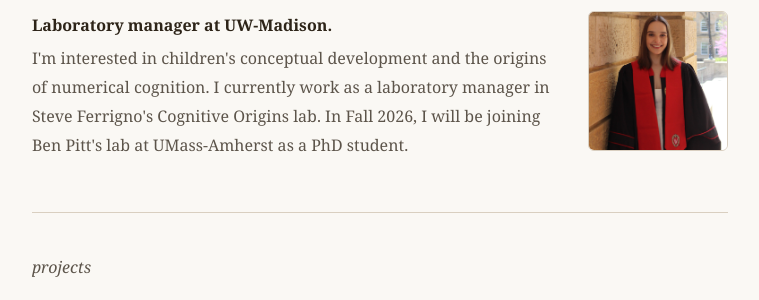
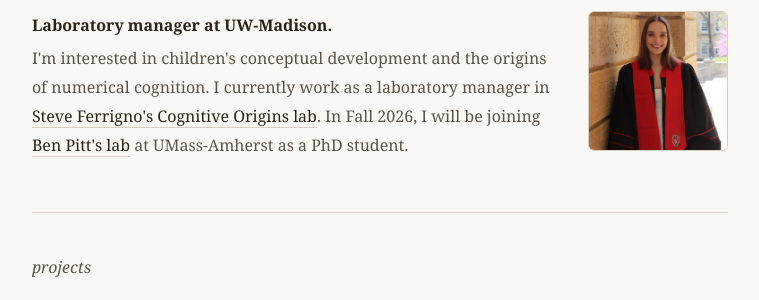
Before and after one commit to zellergracie/zellergracie.github.io, a Jekyll site: the page built from index.md, in a window 1280 px wide. Shown: the part 130-430 px from the top of the page, without its empty margins (260-1019 px from the left). Built offline with Jekyll 4.4.1, drawn with Linux system fonts in a browser that asks for light colours; part of the change alters nothing that is shown.

```diff
--- a/index.md
+++ b/index.md
@@ -7,7 +7,7 @@ title: Gracie Zeller
   <div class="hero-inner" style="display: flex; justify-content: space-between; align-items: flex-start; gap: 2rem;">
     <div>
       <p><strong>Laboratory manager at UW-Madison.</strong></p>
-      <p>I'm interested in children's conceptual development and the origins of numerical cognition. I currently work as a laboratory manager in Steve Ferrigno's Cognitive Origins lab. In Fall 2026, I will be joining Ben Pitt's lab at UMass-Amherst as a PhD student.</p>
+      <p>I'm interested in children's conceptual development and the origins of numerical cognition. I currently work as a laboratory manager in <a href="https://cognitiveoriginslab.psych.wisc.edu/">Steve Ferrigno's Cognitive Origins lab</a>. In Fall 2026, I will be joining <a href="https://cognitiveconstructionlab.com/">Ben Pitt's lab</a> at UMass-Amherst as a PhD student.</p>
     </div>
     <img src="/headshot.jpg" alt="Gracie Zeller"
       style="width: 140px; height: 140px; object-fit: cover; border-radius: 6px; flex-shrink: 0; border: 1px solid #d9cfc0;">
@@ -37,7 +37,14 @@ title: Gracie Zeller
 <section id="contact">
   <p class="section-label">contact</p>
   <div class="contact-links">
-    <p><a href="mailto:gzeller2@wisc.edu">gzeller2@wisc.edu</a></p>
+    <p><a href="#" id="email-link">email</a></p>
+    <script>
+      const u = 'gzeller2';
+      const d = 'wisc.edu';
+      const el = document.getElementById('email-link');
+      el.href = 'mailto:' + u + '@' + d;
+      el.textContent = u + '@' + d;
+    </script>
     <p><a href="https://bsky.app/profile/zellergracie.bsky.social" target="_blank">bluesky</a></p>
     <p><a href="https://www.linkedin.com/in/gracie-zeller" target="_blank">linkedin</a></p>
   </div>
```
